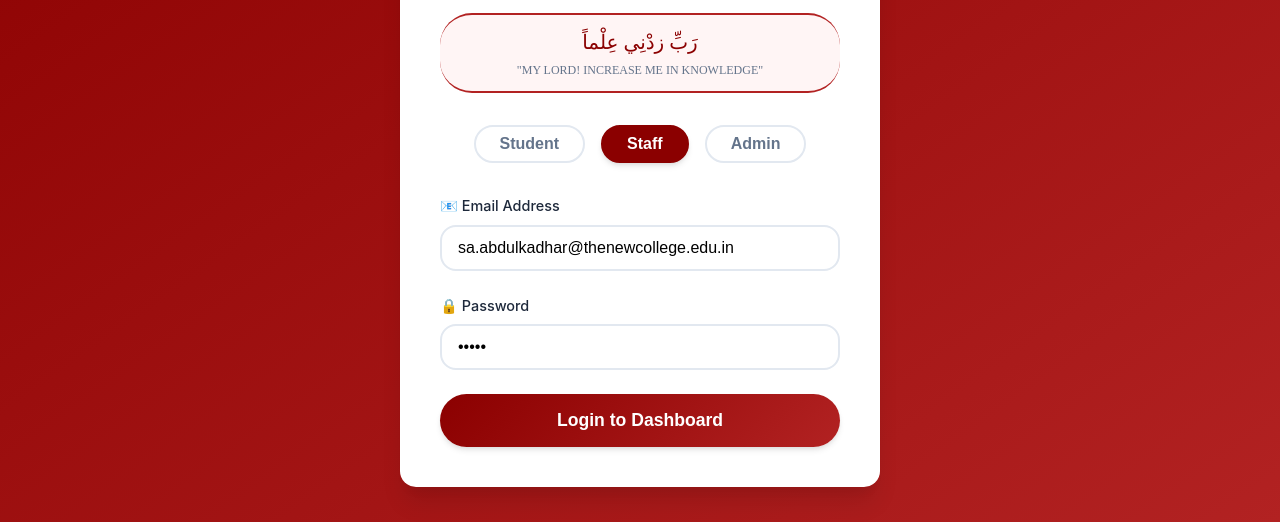
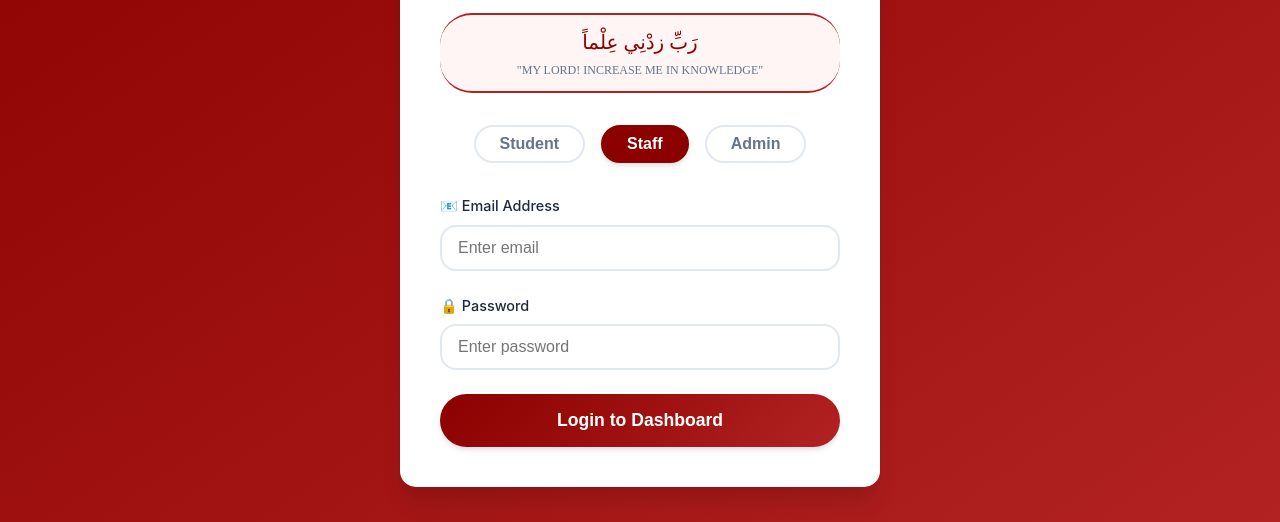
Before and after one commit to MOHAMMED-SHARIQUE-ASAD/tnc-attendance-system, a website: page index.html in a window 1280 px wide. Both pictures are taken after a click on the button "Staff". Shown: the part 278-800 px from the top of the page. Drawn offline with Linux system fonts and the light colour scheme.

```diff
--- a/index.html
+++ b/index.html
@@ -1458,11 +1458,11 @@
                 <div id="staffAdminFields" style="display: none;">
                     <div class="input-group">
                         <label>📧 Email Address</label>
-                        <input type="email" id="email" placeholder="Enter email" value="sa.abdulkadhar@thenewcollege.edu.in">
+                        <input type="email" id="email" placeholder="Enter email" >
                     </div>
                     <div class="input-group">
                         <label>🔒 Password</label>
-                        <input type="password" id="adminPassword" placeholder="Enter password" value="staff">
+                        <input type="password" id="adminPassword" placeholder="Enter password" >
                     </div>
                 </div>
 
```
